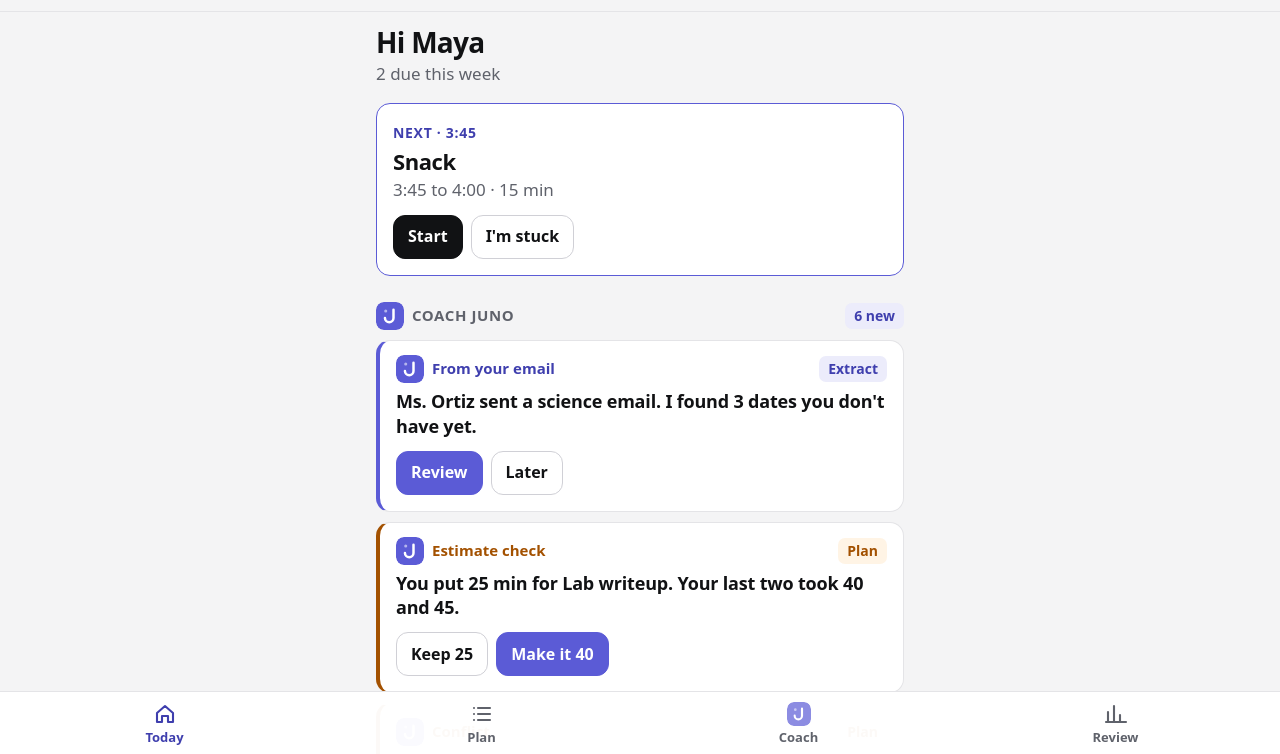
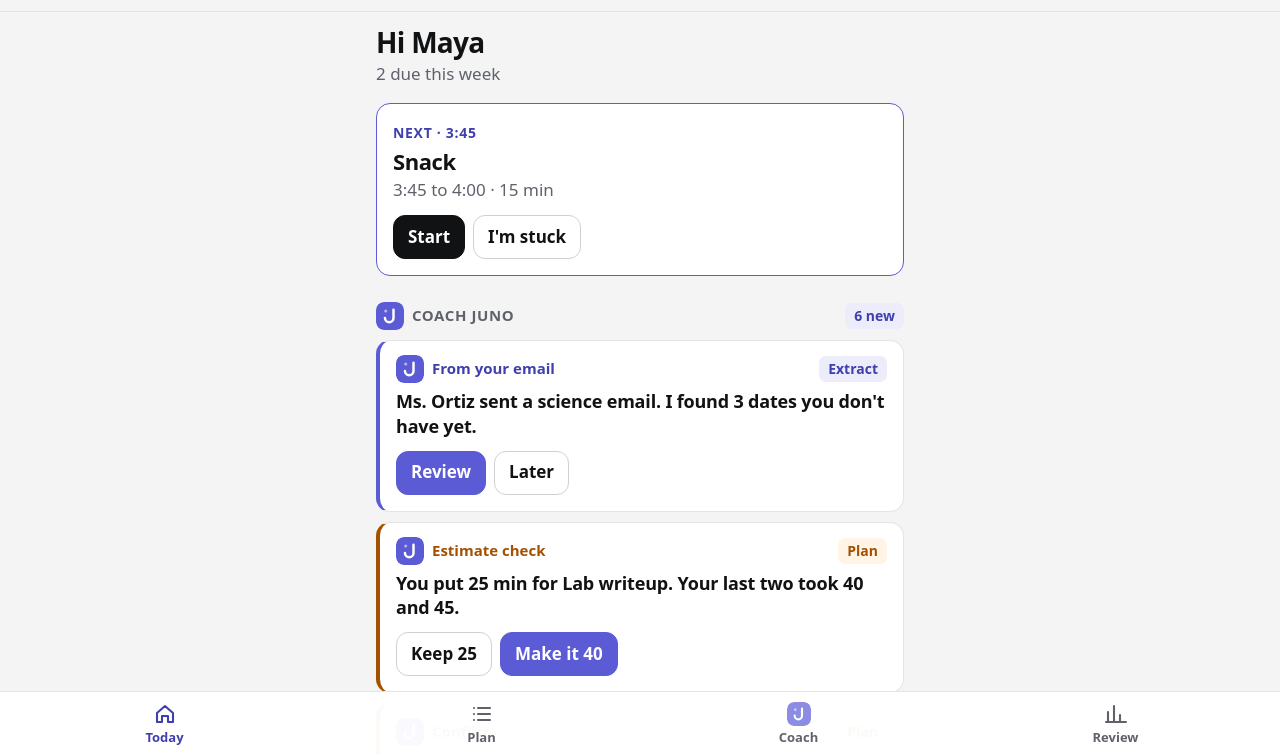
Before and after one commit to rgafni/aeios-compare, a plain HTML site: page coach3/index.html in a window 1280 px wide. Shown: the part 44-798 px from the top of the page. Drawn offline with Linux system fonts and the light colour scheme.

Commit message:
Coach v3: small buttons and coach notes at 17px

```diff
--- a/coach3/style.css
+++ b/coach3/style.css
@@ -161,3 +161,4 @@ label.l{display:block;font-size:15px;font-weight:650;color:var(--muted);margin:1
 .li.edit .mv button{height:44px}
 .li.edit .stp{margin-left:auto}
 .inl em{font-style:normal;font-weight:700}
+.btn.sm,.inl p,.toast{font-size:17px}
```
